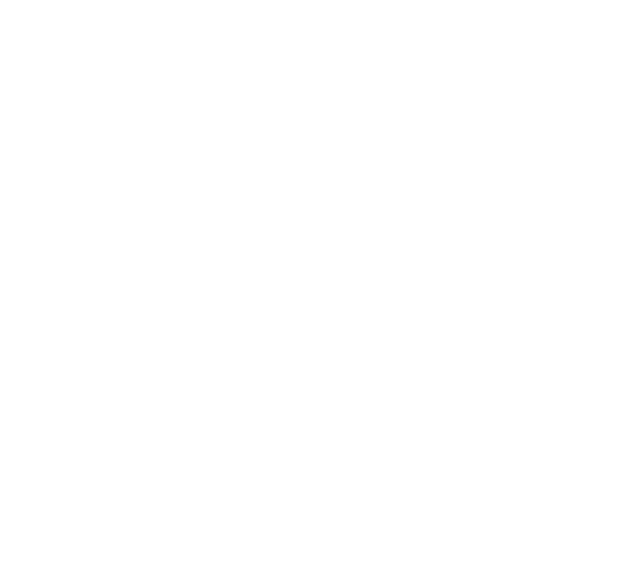
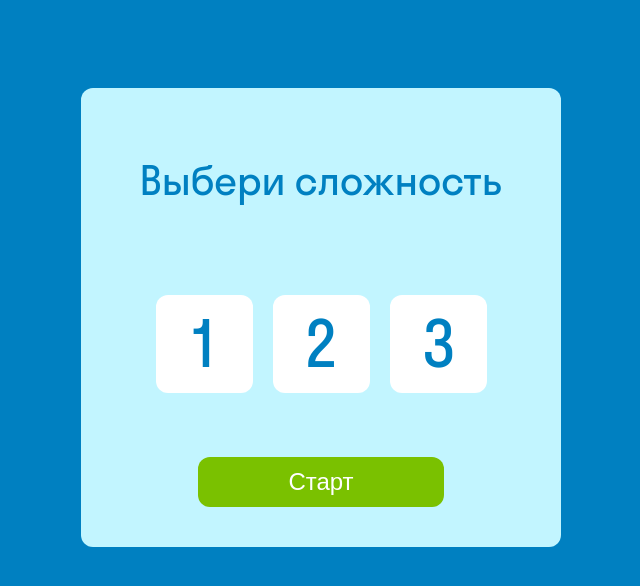
Before and after one commit to waterspell/CardGame, a plain HTML site: page index.html in a window 1280 px wide. Shown: the whole page, without its empty margins (319-959 px from the left). Drawn offline with Linux system fonts and the light colour scheme.

Commit message:
js code issues

```diff
--- a/index.html
+++ b/index.html
@@ -4,8 +4,19 @@
     <meta charset="UTF-8">
     <meta http-equiv="X-UA-Compatible" content="IE=edge">
     <meta name="viewport" content="width=device-width, initial-scale=1.0">
+    <link rel="stylesheet" href="style.css">
     <title>Document</title>
 </head>
 <body>
+    <div class="level">
+        <h1 class="level_header">Выбери сложность</h1>
+        <div class="level_number">
+            <h3 class="level_number-one">1</h3>
+            <h3 class="level_number-two">2</h3>
+            <h3 class="level_number-three">3</h3>
+        </div>
+        <button class="level_choose-button">Старт</button>
+    </div>
 </body>
+<script src="./index.js"></script>
 </html>
--- /dev/null
+++ b/index.js
@@ -0,0 +1,31 @@
+const level = document.querySelector('.level');
+const levelOne = document.querySelector('.level_number-one');
+const levelTwo = document.querySelector('.level_number-two');
+const levelThree = document.querySelector('.level_number-three');
+const levelChooseButton = document.querySelector('.level_choose-button');
+
+let chosenLevel;
+
+level.addEventListener ('click', (event) => {
+    let h3 = event.target.closest('h3');
+
+    if (!h3) return;
+
+    if (!level.contains(h3)) return;
+
+    highlight(h3);
+});
+
+function highlight(h3) {
+    if (chosenLevel) {
+        chosenLevel.classList.remove('highlight');
+    }
+    chosenLevel = h3;
+    chosenLevel.classList.add('highlight');
+}
+
+levelChooseButton.addEventListener('click', () => {
+    if () {
+        document.location = 'levelOne.html';
+    }
+});
--- /dev/null
+++ b/style.css
@@ -0,0 +1,67 @@
+@font-face {
+    font-family: "StratosSkyeng";
+    src: url("./StratosSkyeng/stratosskyengweb-regular.woff2") format("woff2"),
+      url("./StratosSkyeng/stratosskyengweb-regular.woff") format("woff");
+}
+
+body {
+    background: #0080C1;;
+    font-family: 'StratosSkyeng';
+}
+
+.level {
+    width: 480px;
+    height: 459px;
+    background: #C2F5FF;
+    border-radius: 12px;
+    display: flex;
+    flex-direction: column;
+    justify-content: center;
+    align-items: center;
+    margin-left: auto;
+    margin-right: auto;
+    margin-top: 7%;
+}
+
+.level_header {
+    font-weight: 400;
+    font-size: 40px;
+    color: #0080C1;
+    line-height: 48px;
+}
+
+.level_number {
+    display: flex;
+    gap: 20px;
+}
+
+.level_number-one,
+.level_number-two,
+.level_number-three {
+    font-weight: 400;
+    font-size: 64px;
+    color: #0080C1;
+    background: #FFFFFF;
+    border-radius: 12px;
+    width: 97px;
+    height: 98px;
+    display: flex;
+    align-items: center;
+    text-align: center;
+    justify-content: center;
+}
+
+.level_choose-button {
+    font-weight: 400;
+    font-size: 24px;
+    color: #FFFFFF;
+    background: #7AC100;
+    border: none;
+    border-radius: 12px;
+    width: 246px;
+    height: 50px;
+}
+
+.highlight {
+    border: solid #0080C1;
+}
```
Also changed, not shown: StratosSkyeng/stratosskyengweb-regular.woff (added), StratosSkyeng/stratosskyengweb-regular.woff2 (added), levelOne.html (added), 1 other file.
